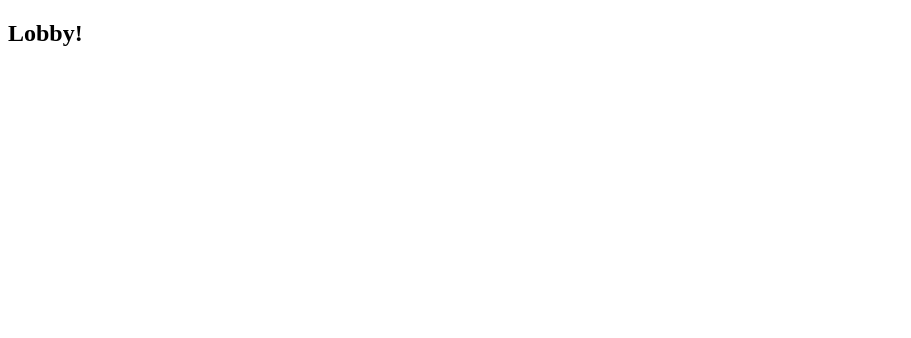
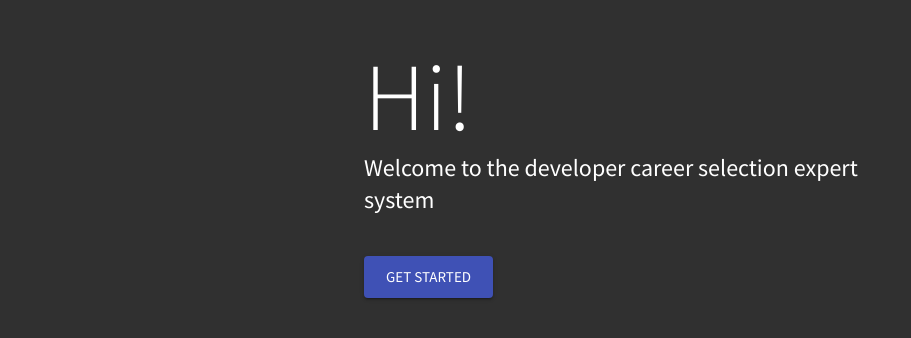
Before and after one commit to migpalg/expert-system-client, a React app: page /questions/lobby in a window 1280 px wide. Shown: the whole page, without its empty margins (0-911 px from the left). Built offline with nearby package versions, Linux system fonts and the light colour scheme.

```diff
--- a/public/index.html
+++ b/public/index.html
@@ -24,6 +24,14 @@
       work correctly both with client-side routing and a non-root public URL.
       Learn how to configure a non-root public URL by running `npm run build`.
     -->
+    <link rel="preconnect" href="https://fonts.googleapis.com" />
+    <link rel="preconnect" href="https://fonts.gstatic.com" crossorigin />
+    <link
+      href="https://fonts.googleapis.com/css2?family=Source+Sans+Pro:wght@300;400;700&display=swap"
+      rel="stylesheet"
+    />
+    <link rel="stylesheet" href="https://fonts.googleapis.com/icon?family=Material+Icons" />
+
     <title>React App</title>
   </head>
   <body>
--- a/src/core/router.js
+++ b/src/core/router.js
@@ -1,14 +1,15 @@
 // @packages
 import { lazy } from "react";
-import { Route, Switch } from "react-router-dom";
+import { Redirect, Route, Switch } from "react-router-dom";
 
 // @lazyroutes
-const QuestionsRouter = lazy(() => import('../features/questions/router'));
+const QuestionsRouter = lazy(() => import("../features/questions/router"));
 
 export const RootRouter = () => {
-    return (
-        <Switch>
-            <Route path="/questions" component={QuestionsRouter} />
-        </Switch>
-    );
-}
+  return (
+    <Switch>
+      <Route path="/questions" component={QuestionsRouter} />
+      <Redirect to="/questions" />
+    </Switch>
+  );
+};
--- /dev/null
+++ b/src/core/theme.js
@@ -0,0 +1,21 @@
+import { createTheme } from "@material-ui/core";
+
+export const theme = createTheme({
+  palette: {
+    type: 'dark'
+  },
+  typography: {
+    fontFamily: [
+      'Source Sans Pro',
+      '-apple-system',
+      'BlinkMacSystemFont',
+      '"Segoe UI"',
+      '"Helvetica Neue"',
+      'Arial',
+      'sans-serif',
+      '"Apple Color Emoji"',
+      '"Segoe UI Emoji"',
+      '"Segoe UI Symbol"',
+    ].join(','),
+  }
+})
--- a/src/features/questions/router.js
+++ b/src/features/questions/router.js
@@ -1,15 +1,17 @@
 // @packages
-import { Route, Switch, useRouteMatch } from "react-router-dom";
+import { Redirect, Route, Switch, useRouteMatch } from "react-router-dom";
 
 // @scripts
-import { LobbyScreen } from "./screens";
+import { LobbyScreen, QuestionsScreen } from "./screens";
 
 export const QuestionsRouter = () => {
   const { url } = useRouteMatch();
 
   return (
     <Switch>
+      <Route path={`${url}/outlet`} component={QuestionsScreen} />
       <Route path={`${url}/lobby`} component={LobbyScreen} />
+      <Redirect to={`${url}/lobby`} />
     </Switch>
   );
 };
--- a/src/features/questions/screens/index.js
+++ b/src/features/questions/screens/index.js
@@ -1 +1,2 @@
 export * from "./lobby/lobby";
+export * from "./questions/questions";
--- a/src/features/questions/screens/lobby/lobby.js
+++ b/src/features/questions/screens/lobby/lobby.js
@@ -1,7 +1,28 @@
+import { Box, Button, Container, Typography } from "@material-ui/core";
+import { useHistory } from "react-router-dom";
+
 export const LobbyScreen = () => {
-    return (
-        <div>
-            <h2>Lobby!</h2>
-        </div>
-    );
+  const history = useHistory();
+
+  const handleGetStartedClick = () => history.push("/questions/outlet");
+
+  return (
+    <Container maxWidth="sm">
+      <Box marginTop={5} />
+      <Typography variant="h1">Hi!</Typography>
+      <Typography variant="h5">
+        Welcome to the developer career selection expert system
+      </Typography>
+      <Box marginTop={5}>
+        <Button
+          onClick={handleGetStartedClick}
+          variant="contained"
+          color="primary"
+          size="large"
+        >
+          Get started
+        </Button>
+      </Box>
+    </Container>
+  );
 };
--- /dev/null
+++ b/src/features/questions/screens/questions/questions.js
@@ -0,0 +1,10 @@
+// @packages
+import { Typography } from "@material-ui/core"
+
+export const QuestionsScreen = () => {
+  return (
+    <div>
+      <Typography variant="h1">Bienvenido!</Typography>
+    </div>
+  )
+}
--- a/src/index.js
+++ b/src/index.js
@@ -1,19 +1,24 @@
 // @packages
-import React from 'react';
-import ReactDOM from 'react-dom';
-import { BrowserRouter } from 'react-router-dom';
+import { CssBaseline, ThemeProvider } from "@material-ui/core";
+import React from "react";
+import ReactDOM from "react-dom";
+import { BrowserRouter } from "react-router-dom";
 
 // @scripts
-import { App } from './core';
-import reportWebVitals from './reportWebVitals';
+import { App } from "./core";
+import { theme } from "./core/theme";
+import reportWebVitals from "./reportWebVitals";
 
 ReactDOM.render(
   <React.StrictMode>
-    <BrowserRouter>
-      <App />
-    </BrowserRouter>
+    <ThemeProvider theme={theme}>
+      <CssBaseline />
+      <BrowserRouter>
+        <App />
+      </BrowserRouter>
+    </ThemeProvider>
   </React.StrictMode>,
-  document.getElementById('root')
+  document.getElementById("root")
 );
 
 // If you want to start measuring performance in your app, pass a function
```
Also changed, not shown: docker-compose.yml (added, +10 -0 lines), package.json (+5 -4 lines), src/features/questions/screens/lobby/lobby.spec.js (+4 -6 lines), src/features/questions/screens/questions/questions.spec.js (added, +11 -0 lines), 4 other files.
